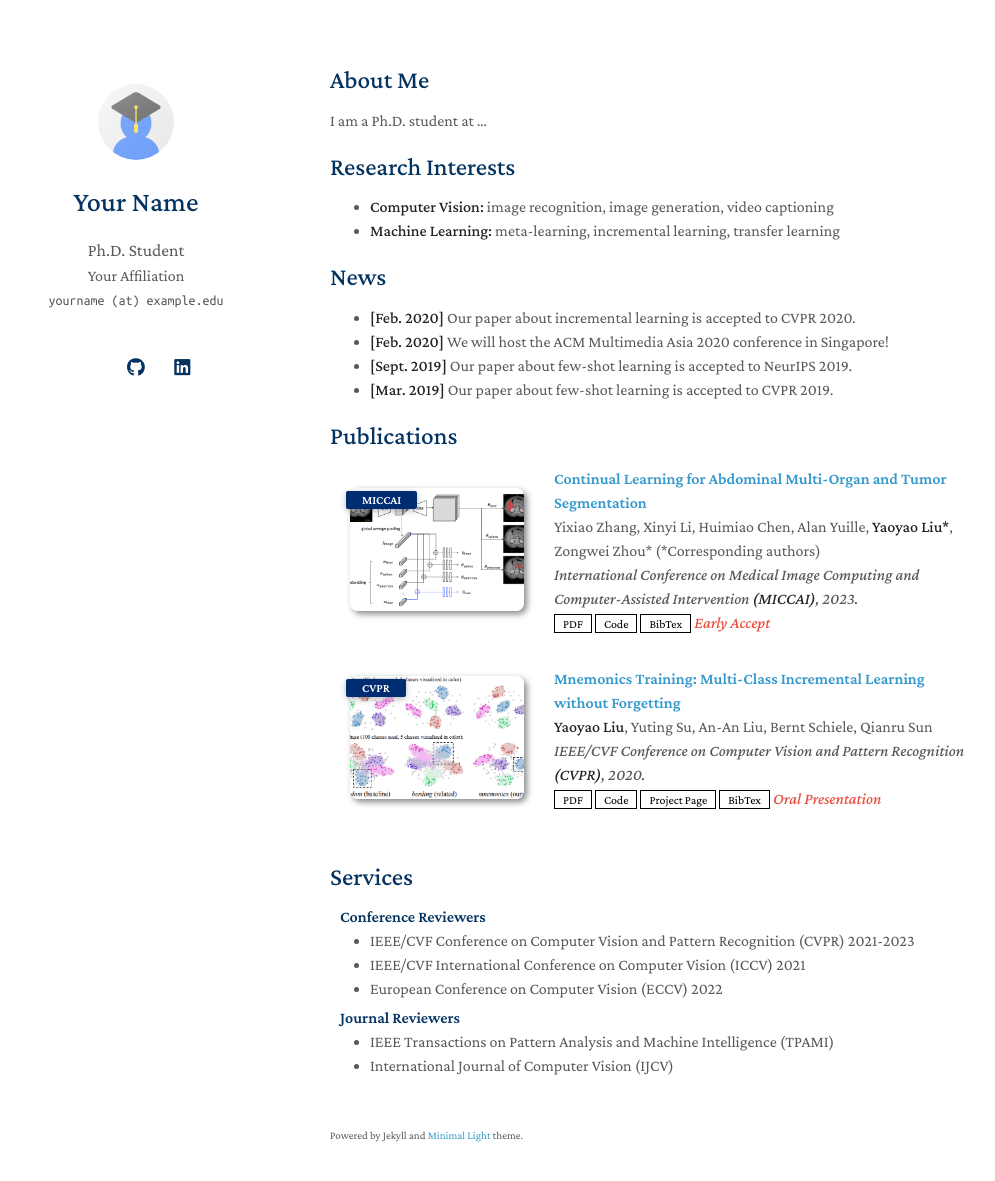
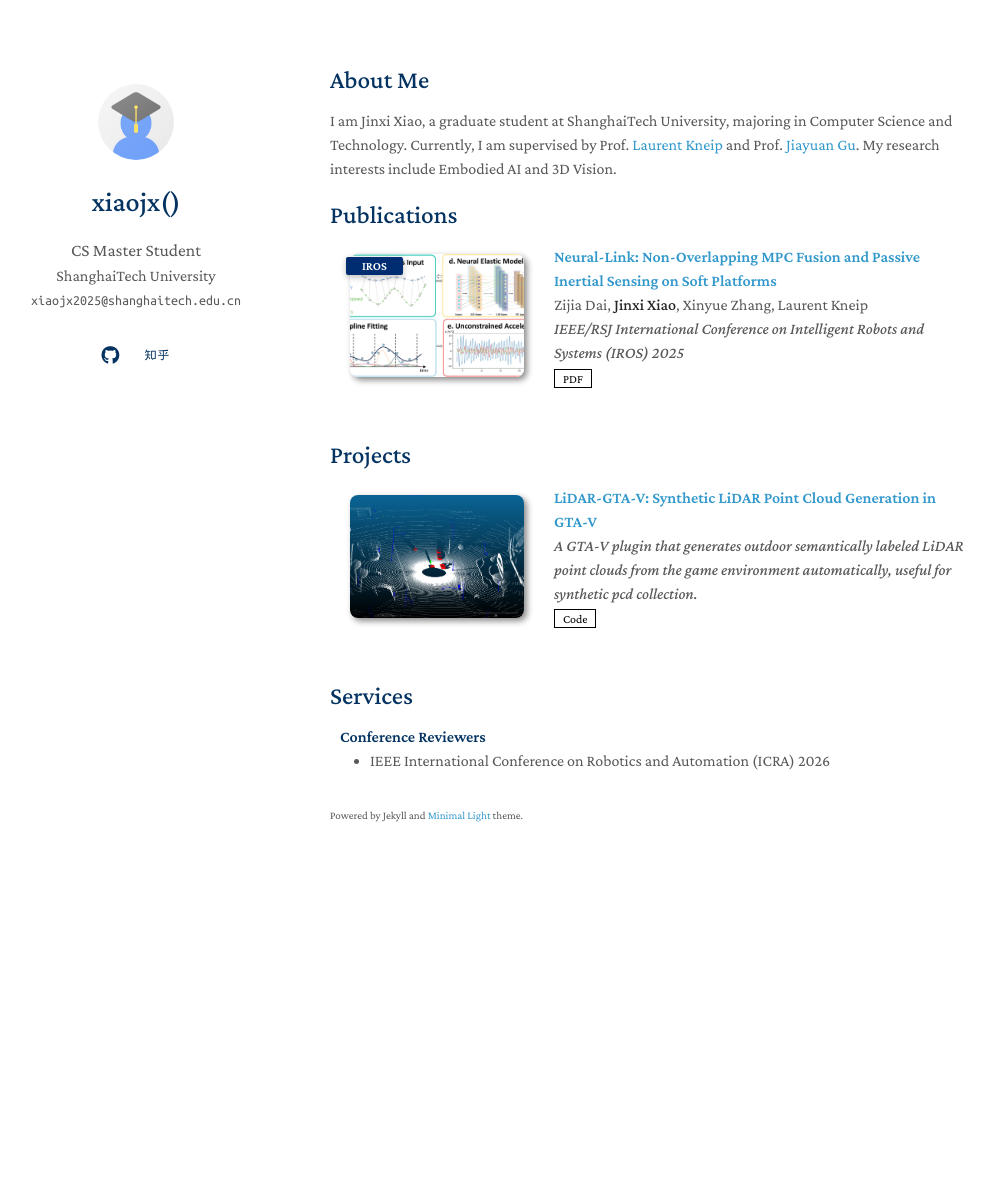
Before and after one commit to xiaojxkevin/xiaojxkevin.github.io, a Jekyll site: the page built from index.md, in a window 1280 px wide and 1216 px high. Shown: the top 1181 px of the window, without its empty margins (140-1135 px from the left). Built offline with Jekyll 4.4.1, drawn with Linux system fonts in a browser that asks for light colours; a style sheet for code colours, icons or effects is not loaded.

Commit message:
update the first version

```diff
--- a/_config.yml
+++ b/_config.yml
@@ -1,8 +1,8 @@
 # Basic Information
-title: Your Name
-position: Ph.D. Student
-affiliation: Your Affiliation
-email: yourname (at) example.edu
+title: xiaojx()
+position: CS Master Student
+affiliation: ShanghaiTech University
+email: xiaojx2025@shanghaitech.edu.cn
 
 # Search Engine Optimization (SEO)
 # The following information is used to improve the website traffic from search engines, e.g., Google.
@@ -12,11 +12,12 @@ canonical: https://minimal-light-theme.yliu.me/
 
 # Links
 # If you don't need one of them, you may delete the corresponding line.
-google_scholar: https://scholar.google.com/
-cv_link: assets/files/curriculum_vitae.pdf
-github_link: https://github.com/
-linkedin: https://www.linkedin.com/
-twitter: https://twitter.com/
+#google_scholar: https://scholar.google.com/
+#cv_link: assets/files/curriculum_vitae.pdf
+github_link: https://github.com/xiaojxkevin
+zhihu_link: https://www.zhihu.com/people/xiaojx005
+#linkedin: https://www.linkedin.com/
+#twitter: https://twitter.com/
 
 # Images (e.g., your profile picture and your website's favicon)
 # "favicon" and "favicon_dark" are used for the light and dark modes, respectively.
@@ -30,7 +31,7 @@ enable_footnote: true
 
 # Auto Dark Mode
 # You may use the option to disable the automatic dark theme
-auto_dark_mode: true
+auto_dark_mode: false
 
 # Font
 # You can use this option to choose between Serif or Sans Serif fonts.
@@ -38,20 +39,29 @@ font: "Serif" # or "Sans Serif"
 
 # Google Analytics ID
 # Please remove this if you don't use Google Analytics
-google_analytics: UA-111540567-4
+# google_analytics:
 
 # Use this project as a remote theme for GitHub Pages
 # See the guide here: https://docs.github.com/en/pages/setting-up-a-github-pages-site-with-jekyll/adding-a-theme-to-your-github-pages-site-using-jekyll
 remote_theme: yaoyao-liu/minimal-light
+
+permalink: /blog/:year/:month/:day/:title/
+
+collections:
+  projects:
+    output: true
+    permalink: /projects/:title/
+
+plugins:
+  - jekyll-remote-theme
 
 # The following files will be removed from the generated website.
 exclude:
   - Gemfile
   - Gemfile.lock
   - README.md
-  - README_zh_Hans.md
-  - README_zh_Hant.md
-  - README_de.md
   - LICENSE
   - minimal-light.gemspec
   - html_source_file/
+  - Dockerfile
+  - docker-compose.yml
--- /dev/null
+++ b/_data/projects.yml
@@ -0,0 +1,8 @@
+main:
+
+  - title: "LiDAR-GTA-V: Synthetic LiDAR Point Cloud Generation in GTA-V"
+    description: A GTA-V plugin that generates outdoor semantically labeled LiDAR point clouds from the game environment automatically, useful for synthetic pcd collection.
+    image: /assets/img/projects/lidar-gta-v/traffic.png
+    page: /projects/lidar-gta-v/
+    code: https://github.com/xiaojxkevin/LiDAR-GTA-V
+    # notes: Spotlight
--- a/_data/publications.yml
+++ b/_data/publications.yml
@@ -1,22 +1,9 @@
 main:
 
-  - title: Continual Learning for Abdominal Multi-Organ and Tumor Segmentation
-    authors: Yixiao Zhang, Xinyi Li, Huimiao Chen, Alan Yuille, <strong>Yaoyao Liu*</strong>, Zongwei Zhou* (*Corresponding authors)
-    conference_short: MICCAI
-    conference: International Conference on Medical Image Computing and Computer-Assisted Intervention <strong>(MICCAI)</strong>, 2023.
-    pdf: https://arxiv.org/pdf/2306.00988.pdf
-    code: https://github.com/MrGiovanni/ContinualLearning
-    bibtex: https://bib.yliu.me/MICCAI23.txt
-    image: ./assets/img/teaser_example_2.png
-    notes: Early Accept
-
-  - title: "Mnemonics Training: Multi-Class Incremental Learning without Forgetting"
-    authors: <strong>Yaoyao Liu</strong>, Yuting Su, An-An Liu, Bernt Schiele, Qianru Sun
-    conference_short: CVPR
-    conference: IEEE/CVF Conference on Computer Vision and Pattern Recognition <strong>(CVPR)</strong>, 2020.
-    pdf: https://arxiv.org/pdf/2002.10211.pdf
-    code: https://github.com/yaoyao-liu/class-incremental-learning/tree/main/mnemonics-training
-    page: https://class-il.mpi-inf.mpg.de/mnemonics/
-    bibtex: https://class-il.mpi-inf.mpg.de/mnemonics/
-    notes: Oral Presentation
-    image: ./assets/img/teaser_example.png
+  - title: "Neural-Link: Non-Overlapping MPC Fusion and Passive Inertial Sensing on Soft Platforms"
+    authors: Zijia Dai, <strong>Jinxi Xiao</strong>, Xinyue Zhang, Laurent Kneip
+    conference_short: IROS
+    conference: IEEE/RSJ International Conference on Intelligent Robots and Systems (IROS) 2025
+    pdf: https://ieeexplore.ieee.org/document/11246990
+    image: /assets/img/pub/iros25/pipeline.png
+    # notes: Oral
--- /dev/null
+++ b/_includes/projects.md
@@ -0,0 +1,51 @@
+<h2 id="projects" style="margin: 2px 0px -15px;">Projects</h2>
+
+<div class="publications">
+<ol class="bibliography">
+
+{% for link in site.data.projects.main %}
+
+<li>
+<div class="pub-row">
+  <div class="col-sm-3 abbr" style="position: relative;padding-right: 15px;padding-left: 15px;">
+    {% if link.image %}
+    <img src="{{ link.image }}" class="teaser img-fluid z-depth-1" style="width=100;height=40%">
+    {% if link.badge %}
+    <abbr class="badge">{{ link.badge }}</abbr>
+    {% endif %}
+    {% endif %}
+  </div>
+  <div class="col-sm-9" style="position: relative;padding-right: 15px;padding-left: 20px;">
+      <div class="title"><a href="{{ link.page }}">{{ link.title }}</a></div>
+      {% if link.authors %}
+      <div class="author">{{ link.authors }}</div>
+      {% endif %}
+      {% if link.description %}
+      <div class="periodical"><em>{{ link.description }}</em></div>
+      {% endif %}
+    <div class="links">
+      {% if link.pdf %}
+      <a href="{{ link.pdf }}" class="btn btn-sm z-depth-0" role="button" target="_blank" style="font-size:12px;">PDF</a>
+      {% endif %}
+      {% if link.code %}
+      <a href="{{ link.code }}" class="btn btn-sm z-depth-0" role="button" target="_blank" style="font-size:12px;">Code</a>
+      {% endif %}
+      <!-- {% if link.page %}
+      <a href="{{ link.page }}" class="btn btn-sm z-depth-0" role="button" style="font-size:12px;">Project Page</a>
+      {% endif %} -->
+      {% if link.notes %}
+      <strong> <i style="color:#e74d3c">{{ link.notes }}</i></strong>
+      {% endif %}
+      {% if link.others %}
+      {{ link.others }}
+      {% endif %}
+    </div>
+  </div>
+</div>
+</li>
+<br>
+
+{% endfor %}
+
+</ol>
+</div>
--- a/_includes/services.md
+++ b/_includes/services.md
@@ -3,14 +3,12 @@
 <h4 style="margin:0 10px 0;">Conference Reviewers</h4>
 
 <ul style="margin:0 0 5px;">
-  <li><a href="http://cvpr2023.thecvf.com/"><autocolor>IEEE/CVF Conference on Computer Vision and Pattern Recognition (CVPR) 2021-2023</autocolor></a></li>
-  <li><a href="http://iccv2021.thecvf.com/"><autocolor>IEEE/CVF International Conference on Computer Vision (ICCV) 2021</autocolor></a></li>
-  <li><a href="https://eccv2022.ecva.net/"><autocolor>European Conference on Computer Vision (ECCV) 2022</autocolor></a></li>
+  <li><a href="https://2026.ieee-icra.org/"><autocolor>IEEE International Conference on Robotics and Automation (ICRA) 2026</autocolor></a></li>
 </ul>
 
-<h4 style="margin:0 10px 0;">Journal Reviewers</h4>
+<!-- <h4 style="margin:0 10px 0;">Journal Reviewers</h4>
 
 <ul style="margin:0 0 20px;">
   <li><a href="https://www.computer.org/csdl/journal/tp"><autocolor>IEEE Transactions on Pattern Analysis and Machine Intelligence (TPAMI)</autocolor></a></li>
   <li><a href="https://www.springer.com/journal/11263"><autocolor>International Journal of Computer Vision (IJCV)</autocolor></a></li>
-</ul>
+</ul> -->
--- a/_layouts/homepage.html
+++ b/_layouts/homepage.html
@@ -78,6 +78,12 @@
         </a>
         {% endif %}
 
+        {% if site.zhihu_link %}
+        <a style="margin: 0 5px 0 0" href="{{ site.zhihu_link }}">
+          <i class="fab fa-zhihu" style="font-size:1.2rem;"></i>
+        </a>
+        {% endif %}
+
         {% if site.linkedin %}
         <a style="margin: 0 5px 0 0" href="{{ site.linkedin }}">
           <i class="fab fa-linkedin"></i>
--- /dev/null
+++ b/_projects/lidar-gta-v.md
@@ -0,0 +1,62 @@
+---
+layout: project
+title: "LiDAR-GTA-V: Synthetic LiDAR Point Cloud Generation in GTA V"
+date: 2023-08-08
+authors: Jinxi Xiao
+code: https://github.com/xiaojxkevin/LiDAR-GTA-V
+---
+
+## Overview
+
+**LiDAR-GTA-V** is a plugin for Grand Theft Auto V that automatically generates outdoor semantically labeled LiDAR point clouds from the game environment. It is forked from [UsmanJafri/LiDAR-GTA-V](https://github.com/UsmanJafri/LiDAR-GTA-V) and extended with the automation feature.
+
+The plugin leverages GTA-V's rich, photorealistic simulation environment as a source of free, labeled synthetic data for autonomous driving and 3D perception research — a valuable complement to real-world datasets.
+
+<img src="/assets/img/projects/lidar-gta-v/traffic.png" alt="Traffic scene in GTA-V" style="width: 60%; display: block; margin: 0 auto;">
+
+## Output Format
+
+Each captured frame is saved as a `.txt` file under `#game_directory#/data_set/{index}.txt`. Every line in the file represents one point in the point cloud with the following fields:
+
+$$
+(x,\ y,\ z,\ r,\ g,\ b,\ n_x,\ n_y,\ n_z)
+$$
+
+where $(x, y, z)$ is the 3D position, $(r, g, b)$ encodes the **semantic label** via vertex color, and $(n_x, n_y, n_z)$ is the surface normal.
+
+## Semantic Color Coding
+
+The RGB color channel is used to encode object categories, enabling automatic semantic segmentation of the point cloud:
+
+| Color | Category |
+|-------|----------|
+| 🔴 Red | Vehicles |
+| 🟢 Green | Humans & Animals |
+| 🔵 Blue | Game Props |
+| ⚪ White | Roads, Buildings & other hittable textures |
+| ⚫ Black | No hit (empty rays) |
+
+## Installation
+
+1. Install [ScriptHookV](http://www.dev-c.com/gtav/scripthookv/) following its accompanying instructions.
+2. Install the [Autonomous Driving mod](https://www.gta5-mods.com/scripts/seamless-autonomous-driving-mod-no-keys-menus-or-buttons) and its dependencies to enable automatic vehicle movement.
+3. Copy `LiDAR GTA V.asi` and the `LiDAR GTA V` folder from the latest [release](https://github.com/UsmanJafri/LiDAR-GTA-V/releases) into your GTA V installation directory (the folder containing `GTAV.exe`).
+4. Create a `data_set` folder in your GTA V directory.
+
+## How to Use
+
+1. Edit the configuration file at `#game_directory#/LiDAR GTA V/LIDAR GTA V.cfg` and update the absolute path to this file inside `lidar.cpp`.
+2. Start GTA V in story mode.
+3. Press `F6` to load the config and begin data collection when ready.
+4. Follow the on-screen notification prompts.
+5. Collected point clouds will appear under `#game_directory#/data_set/`.
+
+## Developer Notes
+
+- Requires **Visual Studio 2022** or higher with the *Desktop development with C++* workload.
+- Targets Visual Studio Platform Toolset **v143**.
+- After building, the compiled `.asi` plugin is automatically copied to `D:\Games\GTAV\`. Update the post-build event path in the project settings to match your GTA V installation.
+
+## Acknowledgements
+
+This project is based on [UsmanJafri/LiDAR-GTA-V](https://github.com/UsmanJafri/LiDAR-GTA-V). The GTA V native API reference used during development can be found at [docs.fivem.net](https://docs.fivem.net/natives/).
--- a/index.md
+++ b/index.md
@@ -4,20 +4,12 @@ layout: homepage
 
 ## About Me
 
-I am a Ph.D. student at ...
+I am Jinxi Xiao, a graduate student at ShanghaiTech University, majoring in Computer Science and Technology. Currently, I am supervised by Prof. [Laurent Kneip](https://mpl.sist.shanghaitech.edu.cn/Director.html) and Prof. [Jiayuan Gu](https://jiayuan-gu.github.io/). My research interests include Embodied AI and 3D Vision.
 
-## Research Interests
-
-- **Computer Vision:** image recognition, image generation, video captioning
-- **Machine Learning:** meta-learning, incremental learning, transfer learning
-
-## News
-
-- **[Feb. 2020]** Our paper about incremental learning is accepted to CVPR 2020.
-- **[Feb. 2020]** We will host the ACM Multimedia Asia 2020 conference in Singapore!
-- **[Sept. 2019]** Our paper about few-shot learning is accepted to NeurIPS 2019.
-- **[Mar. 2019]** Our paper about few-shot learning is accepted to CVPR 2019.
+<!-- ## News -->
 
 {% include_relative _includes/publications.md %}
 
+{% include_relative _includes/projects.md %}
+
 {% include_relative _includes/services.md %}
```
Also changed, not shown: _layouts/project.html (added, +142 -0 lines), assets/img/projects/lidar-gta-v/traffic.png (added), assets/img/pub/iros25/pipeline.png (added), assets/img/teaser_example.png (deleted), assets/img/teaser_example_2.png (deleted).
